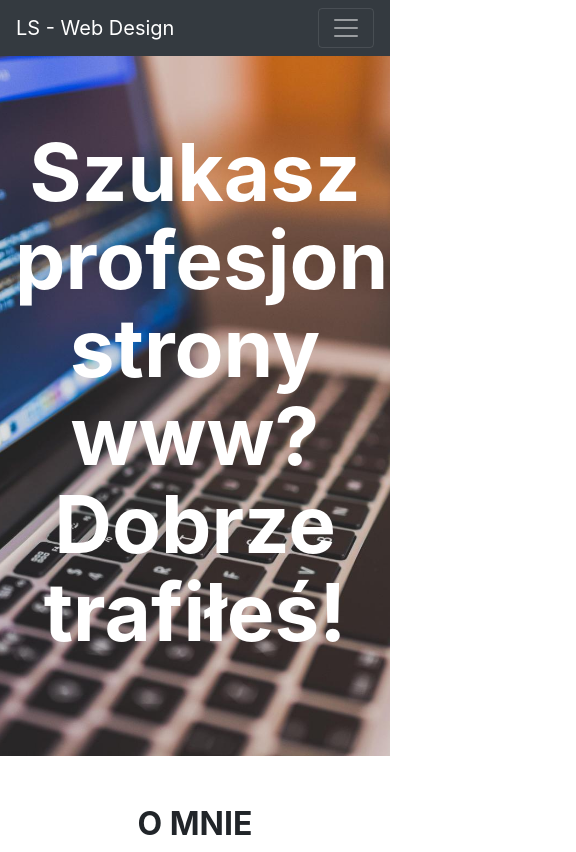
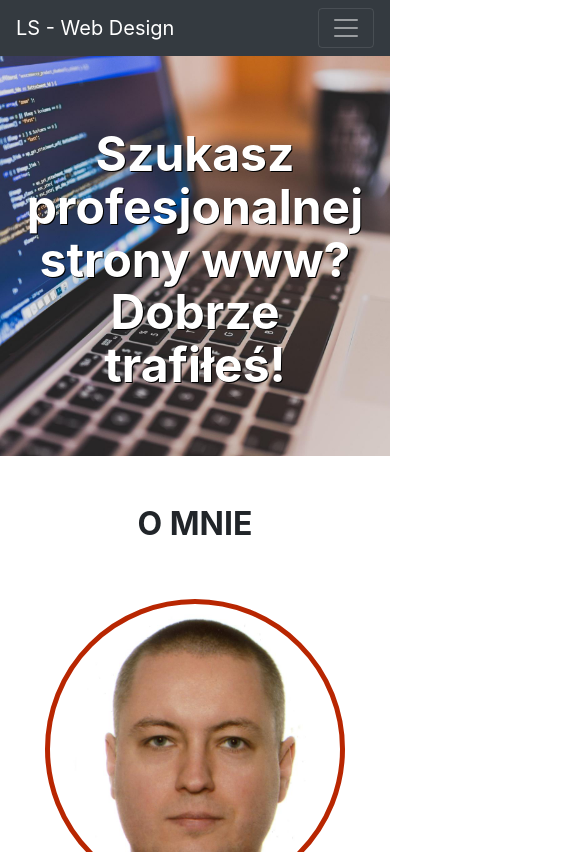
Before and after one commit to qkiczw/qkiczw.github.io, a plain HTML site: page index.html in a window 390 px wide. Shown: the top 852 px of the page, 576 px wide, since content can reach past the window. Drawn offline with nearby package versions, Linux system fonts and the light colour scheme.

Commit message:
Add Media Queries in style.css. Fix h1 and height size on small screen

```diff
--- a/css/style.css
+++ b/css/style.css
@@ -54,13 +54,11 @@ a:hover{
 }
 
 .header h1{
-    font-size: 5em;
+    font-size: 4em;
     font-weight: 700;
-
     padding-top: 20%;
     color: white;
-
-
+    text-shadow: 1px 1px black;
 
 }
 
@@ -205,3 +203,22 @@ footer{
     color: #ffffff;
     text-align: center;
 }
+
+/*Media Queries*/
+
+@media all and (max-width:800px) {
+
+    /*h1 size on small screen*/
+    .header h1 {
+        font-size: 3em;
+        font-weight: 700;
+        padding-top: 20%;
+
+    }
+
+    /* header height on small screen*/
+    .header {
+        width: 100%;
+        min-height: 400px;
+    }
+}
```
